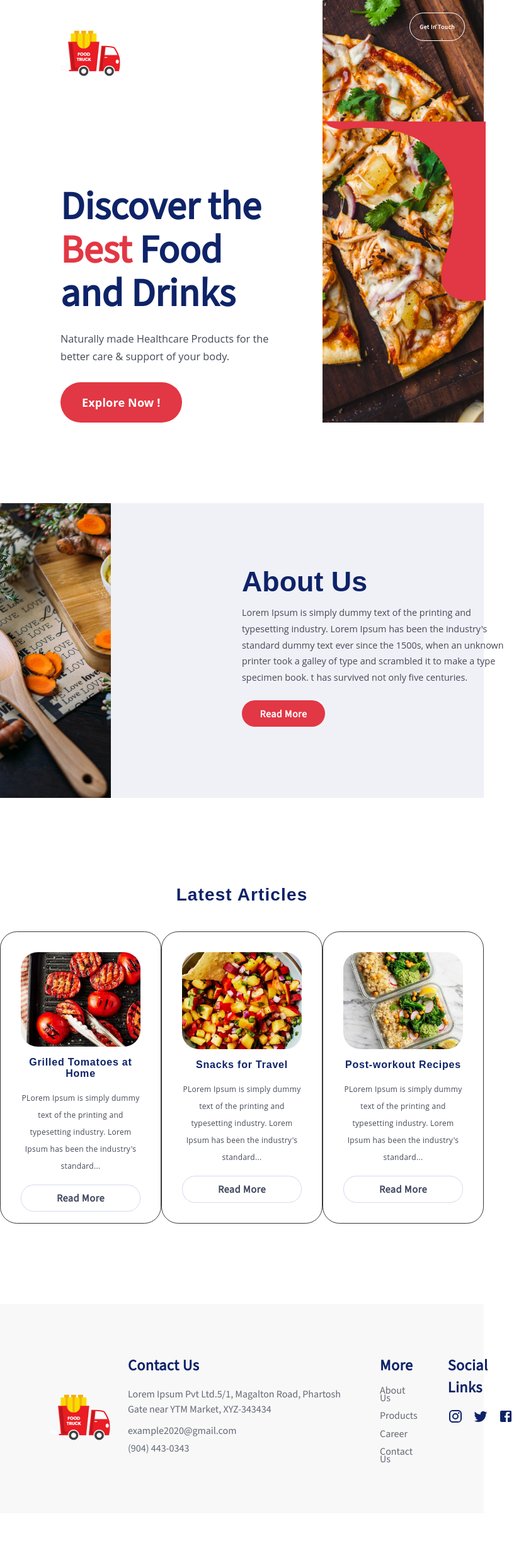
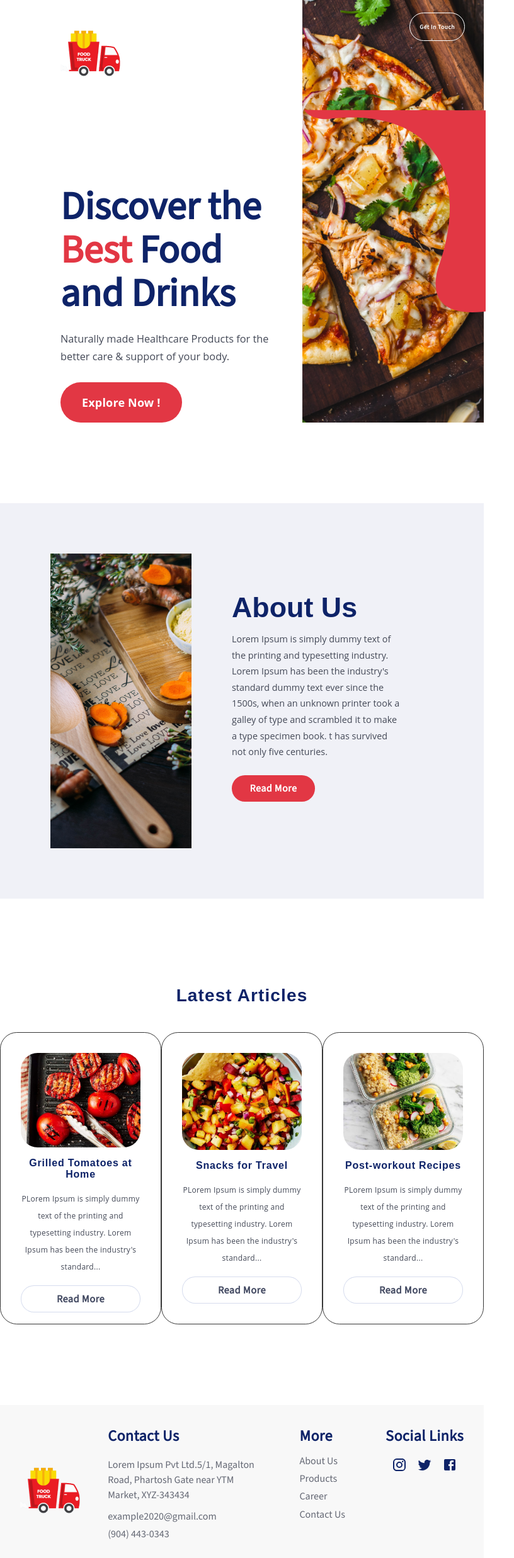
Before and after one commit to abhishekGupta18/Food-Blogging, a React (Create React App) app: page / in a window 768 px wide. Shown: the whole page at 63% size, 816 px wide, since content can reach past the window. Before the commit the page ends 2403 px from the top, so only its background shows below. Built offline with nearby package versions, Linux system fonts and the light colour scheme.

Commit message:
fix: fixed small bugs

```diff
--- a/src/Component/About/AboutCard.css
+++ b/src/Component/About/AboutCard.css
@@ -103,3 +103,13 @@
     border: none;
   }
 }
+
+@media screen and (max-width: 1150px) {
+  .about_container {
+    gap: 1rem;
+    padding: 5rem;
+  }
+  .about_container_text p {
+    width: 15rem;
+  }
+}
--- a/src/Component/Article/Article.js
+++ b/src/Component/Article/Article.js
@@ -14,6 +14,8 @@ export const SimpleSlider = () => {
     speed: 300,
     slidesToShow: 4,
     slidesToScroll: 4,
+    arrows: true,
+
     responsive: [
       {
         breakpoint: 1440,
--- a/src/Component/Footer/Footer.css
+++ b/src/Component/Footer/Footer.css
@@ -109,73 +109,16 @@
     display: none;
   }
 }
-
-/* .footer_section {
-  height: 23rem;
-  width: 100%;
-  display: flex;
-  flex-direction: column;
-  align-content: center;
-  justify-content: center;
-  background: #f8f8f8;
-}
-
-.footer_container {
-  display: flex;
-  justify-content: center;
-  gap: 13rem;
-}
-.footer_section_img {
-  align-self: center;
-  width: 10rem;
-  height: 7.5rem;
-}
-.footer_section_contact {
-  display: flex;
-  flex-direction: column;
-  gap: 1rem;
-  width: 10rem;
-  color: #646874;
+@media screen and (max-width: 1000px) and (min-width: 768px) {
+  .address {
+    width: 15rem;
     font-family: "Source Sans 3", sans-serif;
     font-size: 1rem;
     font-weight: 400;
     line-height: 1.5rem;
   }
-.footer_section_more {
-  display: flex;
-  flex-direction: column;
-  gap: 1rem;
-  width: 10rem;
-  color: #646874;
-  font-family: "Source Sans 3", sans-serif;
-  font-size: 1rem;
-  font-weight: 400;
-  line-height: 1.5rem;
+  .footer_section {
+    width: 100%;
+    padding: 2rem;
   }
-
-.footer_section_social {
-  display: flex;
-  flex-direction: column;
-  gap: 1rem;
-  width: 10rem;
-  color: #646874;
-  font-family: "Source Sans 3", sans-serif;
-  font-size: 1rem;
-  font-weight: 400;
-  line-height: 1.4rem;
 }
-
-.footer_section_social div {
-  display: flex;
-  justify-content: flex-start;
-  gap: 1.5rem;
-  color: var(--primary-color);
-}
-.footer_headings {
-  font-family: "Source Sans 3", sans-serif;
-  font-size: 1.2rem;
-  font-weight: 600;
-  line-height: 1.7rem;
-  letter-spacing: 0.3;
-  color: var(--primary-color);
-} */
--- a/src/Component/Hero/Hero.css
+++ b/src/Component/Hero/Hero.css
@@ -60,7 +60,6 @@
   text-align: center;
   font-family: "Open Sans", sans-serif;
   font-size: 0.6rem;
-
   font-weight: 400;
   line-height: 1.125rem;
 }
@@ -93,7 +92,7 @@
   .hero_container_image {
     display: flex;
     flex-basis: 50%;
-    border-radius: 0rem 0rem 0rem 12.4rem;
+    /* border-radius: 0rem 0rem 0rem 12.4rem; */
   }
   .hero_container_image img {
     width: 100%;
@@ -106,6 +105,7 @@
     width: 100%;
     height: 100%;
     object-fit: cover;
+    fill: #e23744;
   }
   .hero_container_image button {
     position: absolute;
@@ -166,3 +166,19 @@
     margin-top: 2.5px;
   }
 }
+
+@media screen and (max-width: 1270px) {
+  .hero_container_image svg {
+    display: none;
+  }
+
+  .hero_container {
+    gap: 2rem;
+  }
+}
+
+@media screen and (max-width: 768px) {
+  .hero_container_image svg {
+    display: block;
+  }
+}
```
Lines whose indentation alone changed are shown as unchanged.
